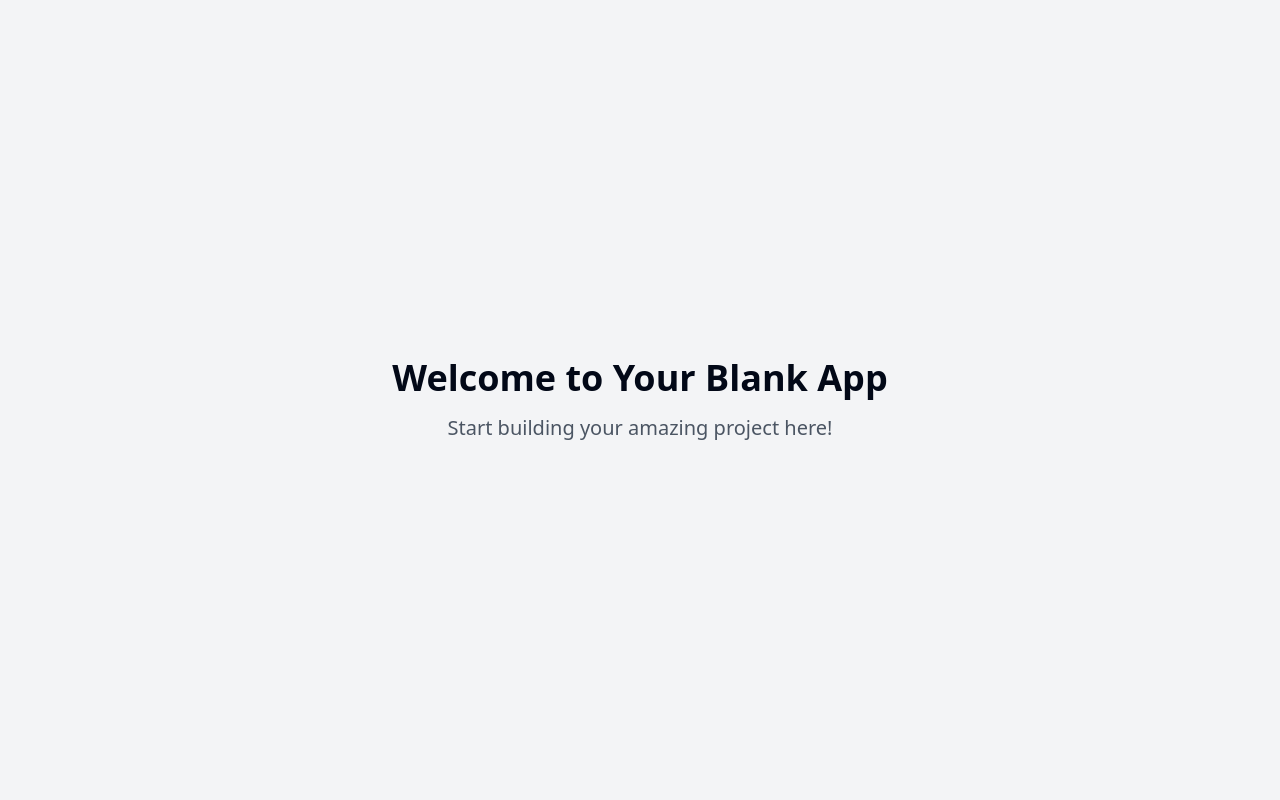
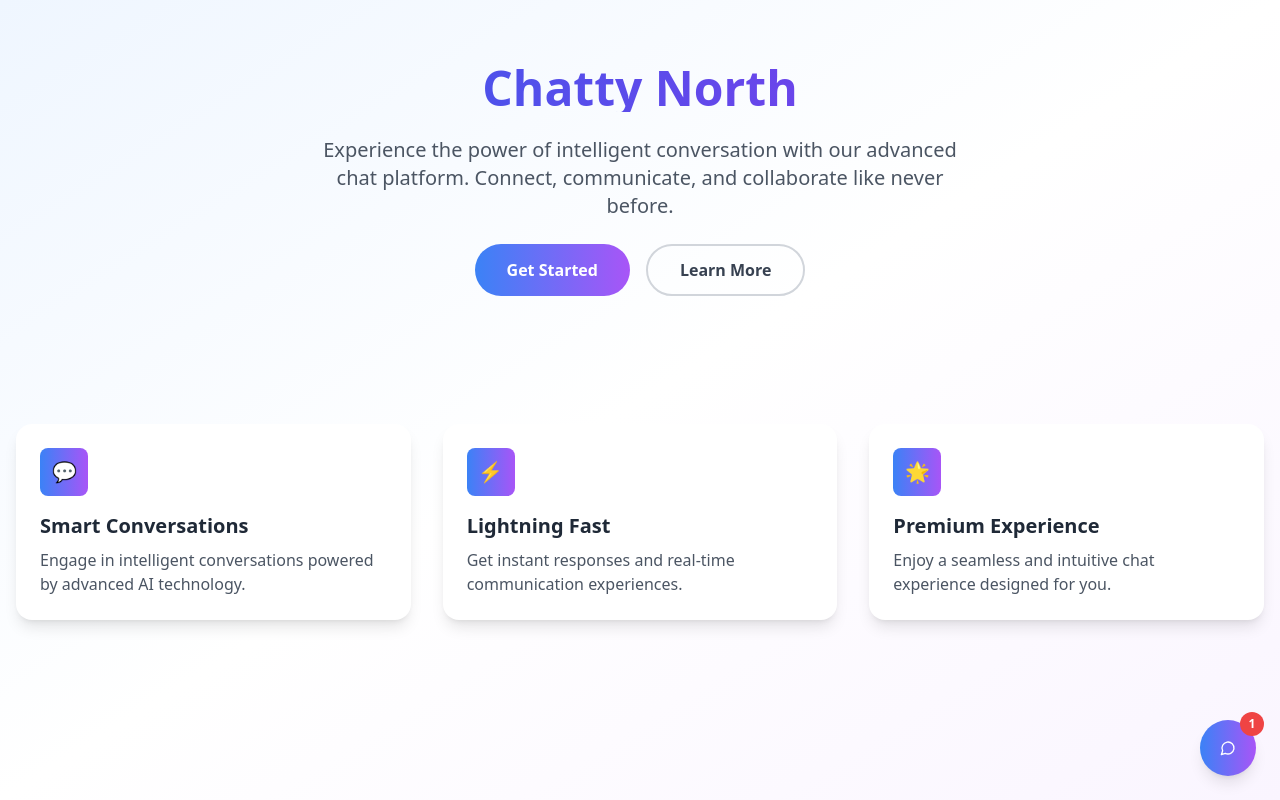
Before and after one commit to Northlight-ai/sparky-north-whispers, a React (Vite) app: page / in a window 1280 px wide. Built offline with nearby package versions, Linux system fonts and the light colour scheme.

Commit message:
Add chat bubble frontend
Implement a chat bubble UI with the project's theme, positioned in the lower right corner.

```diff
--- /dev/null
+++ b/src/components/ChatBubble.tsx
@@ -0,0 +1,157 @@
+
+import React, { useState } from 'react';
+import { MessageCircle, X, Send } from 'lucide-react';
+import { Button } from '@/components/ui/button';
+import { Input } from '@/components/ui/input';
+import { cn } from '@/lib/utils';
+
+interface Message {
+  id: string;
+  text: string;
+  sender: 'user' | 'bot';
+  timestamp: Date;
+}
+
+const ChatBubble = () => {
+  const [isOpen, setIsOpen] = useState(false);
+  const [messages, setMessages] = useState<Message[]>([
+    {
+      id: '1',
+      text: 'Hello! How can I help you today?',
+      sender: 'bot',
+      timestamp: new Date(),
+    },
+  ]);
+  const [inputValue, setInputValue] = useState('');
+
+  const handleSendMessage = () => {
+    if (!inputValue.trim()) return;
+
+    const newMessage: Message = {
+      id: Date.now().toString(),
+      text: inputValue,
+      sender: 'user',
+      timestamp: new Date(),
+    };
+
+    setMessages(prev => [...prev, newMessage]);
+    setInputValue('');
+
+    // Simulate bot response
+    setTimeout(() => {
+      const botResponse: Message = {
+        id: (Date.now() + 1).toString(),
+        text: "Thanks for your message! I'm here to help you with any questions you might have.",
+        sender: 'bot',
+        timestamp: new Date(),
+      };
+      setMessages(prev => [...prev, botResponse]);
+    }, 1000);
+  };
+
+  const handleKeyPress = (e: React.KeyboardEvent) => {
+    if (e.key === 'Enter') {
+      handleSendMessage();
+    }
+  };
+
+  return (
+    <div className="fixed bottom-6 right-6 z-50">
+      {/* Chat Window */}
+      {isOpen && (
+        <div className="mb-4 w-80 h-96 bg-white rounded-2xl shadow-2xl border border-gray-200 flex flex-col overflow-hidden animate-scale-in">
+          {/* Header */}
+          <div className="bg-gradient-to-r from-blue-600 to-purple-600 p-4 text-white rounded-t-2xl">
+            <div className="flex items-center justify-between">
+              <div className="flex items-center space-x-3">
+                <div className="w-8 h-8 bg-white/20 rounded-full flex items-center justify-center">
+                  <MessageCircle size={16} />
+                </div>
+                <div>
+                  <h3 className="font-semibold text-sm">Chatty North</h3>
+                  <p className="text-xs text-blue-100">Always here to help</p>
+                </div>
+              </div>
+              <Button
+                variant="ghost"
+                size="sm"
+                onClick={() => setIsOpen(false)}
+                className="text-white hover:bg-white/20 h-8 w-8 p-0"
+              >
+                <X size={16} />
+              </Button>
+            </div>
+          </div>
+
+          {/* Messages */}
+          <div className="flex-1 p-4 overflow-y-auto space-y-3 bg-gray-50">
+            {messages.map((message) => (
+              <div
+                key={message.id}
+                className={cn(
+                  "flex",
+                  message.sender === 'user' ? 'justify-end' : 'justify-start'
+                )}
+              >
+                <div
+                  className={cn(
+                    "max-w-[70%] px-3 py-2 rounded-lg text-sm",
+                    message.sender === 'user'
+                      ? 'bg-gradient-to-r from-blue-500 to-purple-500 text-white rounded-br-sm'
+                      : 'bg-white text-gray-800 shadow-sm border rounded-bl-sm'
+                  )}
+                >
+                  {message.text}
+                </div>
+              </div>
+            ))}
+          </div>
+
+          {/* Input */}
+          <div className="p-4 bg-white border-t border-gray-200">
+            <div className="flex space-x-2">
+              <Input
+                value={inputValue}
+                onChange={(e) => setInputValue(e.target.value)}
+                onKeyPress={handleKeyPress}
+                placeholder="Type your message..."
+                className="flex-1 border-gray-300 focus:border-blue-500"
+              />
+              <Button
+                onClick={handleSendMessage}
+                size="sm"
+                className="bg-gradient-to-r from-blue-500 to-purple-500 hover:from-blue-600 hover:to-purple-600 px-3"
+              >
+                <Send size={16} />
+              </Button>
+            </div>
+          </div>
+        </div>
+      )}
+
+      {/* Chat Bubble Button */}
+      <Button
+        onClick={() => setIsOpen(!isOpen)}
+        className={cn(
+          "w-14 h-14 rounded-full bg-gradient-to-r from-blue-500 to-purple-500 hover:from-blue-600 hover:to-purple-600 shadow-lg hover:shadow-xl transition-all duration-300 hover:scale-110",
+          isOpen && "rotate-180"
+        )}
+      >
+        {isOpen ? (
+          <X size={24} className="text-white" />
+        ) : (
+          <MessageCircle size={24} className="text-white" />
+        )}
+      </Button>
+
+      {/* Notification Badge */}
+      {!isOpen && (
+        <div className="absolute -top-2 -right-2 w-6 h-6 bg-red-500 rounded-full flex items-center justify-center">
+          <span className="text-white text-xs font-semibold">1</span>
+        </div>
+      )}
+    </div>
+  );
+};
+
+export default ChatBubble;
--- a/src/pages/Index.tsx
+++ b/src/pages/Index.tsx
@@ -1,12 +1,67 @@
-// Update this page (the content is just a fallback if you fail to update the page)
+
+import ChatBubble from "@/components/ChatBubble";
 
 const Index = () => {
   return (
-    <div className="min-h-screen flex items-center justify-center bg-gray-100">
-      <div className="text-center">
-        <h1 className="text-4xl font-bold mb-4">Welcome to Your Blank App</h1>
-        <p className="text-xl text-gray-600">Start building your amazing project here!</p>
+    <div className="min-h-screen bg-gradient-to-br from-blue-50 via-white to-purple-50">
+      {/* Hero Section */}
+      <div className="container mx-auto px-4 py-16">
+        <div className="text-center space-y-6">
+          <h1 className="text-5xl font-bold bg-gradient-to-r from-blue-600 to-purple-600 bg-clip-text text-transparent">
+            Chatty North
+          </h1>
+          <p className="text-xl text-gray-600 max-w-2xl mx-auto">
+            Experience the power of intelligent conversation with our advanced chat platform.
+            Connect, communicate, and collaborate like never before.
+          </p>
+          <div className="flex justify-center space-x-4">
+            <button className="bg-gradient-to-r from-blue-500 to-purple-500 text-white px-8 py-3 rounded-full font-semibold hover:shadow-lg transition-all duration-300 hover:scale-105">
+              Get Started
+            </button>
+            <button className="border-2 border-gray-300 text-gray-700 px-8 py-3 rounded-full font-semibold hover:border-blue-500 hover:text-blue-500 transition-all duration-300">
+              Learn More
+            </button>
+          </div>
+        </div>
       </div>
+
+      {/* Features Section */}
+      <div className="container mx-auto px-4 py-16">
+        <div className="grid md:grid-cols-3 gap-8">
+          <div className="bg-white rounded-2xl p-6 shadow-lg hover:shadow-xl transition-all duration-300 hover:scale-105">
+            <div className="w-12 h-12 bg-gradient-to-r from-blue-500 to-purple-500 rounded-lg flex items-center justify-center mb-4">
+              <span className="text-white text-xl">💬</span>
+            </div>
+            <h3 className="text-xl font-semibold mb-2 text-gray-800">Smart Conversations</h3>
+            <p className="text-gray-600">
+              Engage in intelligent conversations powered by advanced AI technology.
+            </p>
+          </div>
+
+          <div className="bg-white rounded-2xl p-6 shadow-lg hover:shadow-xl transition-all duration-300 hover:scale-105">
+            <div className="w-12 h-12 bg-gradient-to-r from-blue-500 to-purple-500 rounded-lg flex items-center justify-center mb-4">
+              <span className="text-white text-xl">⚡</span>
+            </div>
+            <h3 className="text-xl font-semibold mb-2 text-gray-800">Lightning Fast</h3>
+            <p className="text-gray-600">
+              Get instant responses and real-time communication experiences.
+            </p>
+          </div>
+
+          <div className="bg-white rounded-2xl p-6 shadow-lg hover:shadow-xl transition-all duration-300 hover:scale-105">
+            <div className="w-12 h-12 bg-gradient-to-r from-blue-500 to-purple-500 rounded-lg flex items-center justify-center mb-4">
+              <span className="text-white text-xl">🌟</span>
+            </div>
+            <h3 className="text-xl font-semibold mb-2 text-gray-800">Premium Experience</h3>
+            <p className="text-gray-600">
+              Enjoy a seamless and intuitive chat experience designed for you.
+            </p>
+          </div>
+        </div>
+      </div>
+
+      {/* Chat Bubble Component */}
+      <ChatBubble />
     </div>
   );
 };
--- a/tailwind.config.ts
+++ b/tailwind.config.ts
@@ -1,3 +1,4 @@
+
 import type { Config } from "tailwindcss";
 
 export default {
@@ -84,11 +85,22 @@ export default {
 					to: {
 						height: '0'
 					}
+				},
+				'scale-in': {
+					'0%': {
+						transform: 'scale(0.95)',
+						opacity: '0'
+					},
+					'100%': {
+						transform: 'scale(1)',
+						opacity: '1'
+					}
 				}
 			},
 			animation: {
 				'accordion-down': 'accordion-down 0.2s ease-out',
-				'accordion-up': 'accordion-up 0.2s ease-out'
+				'accordion-up': 'accordion-up 0.2s ease-out',
+				'scale-in': 'scale-in 0.2s ease-out'
 			}
 		}
 	},
```
